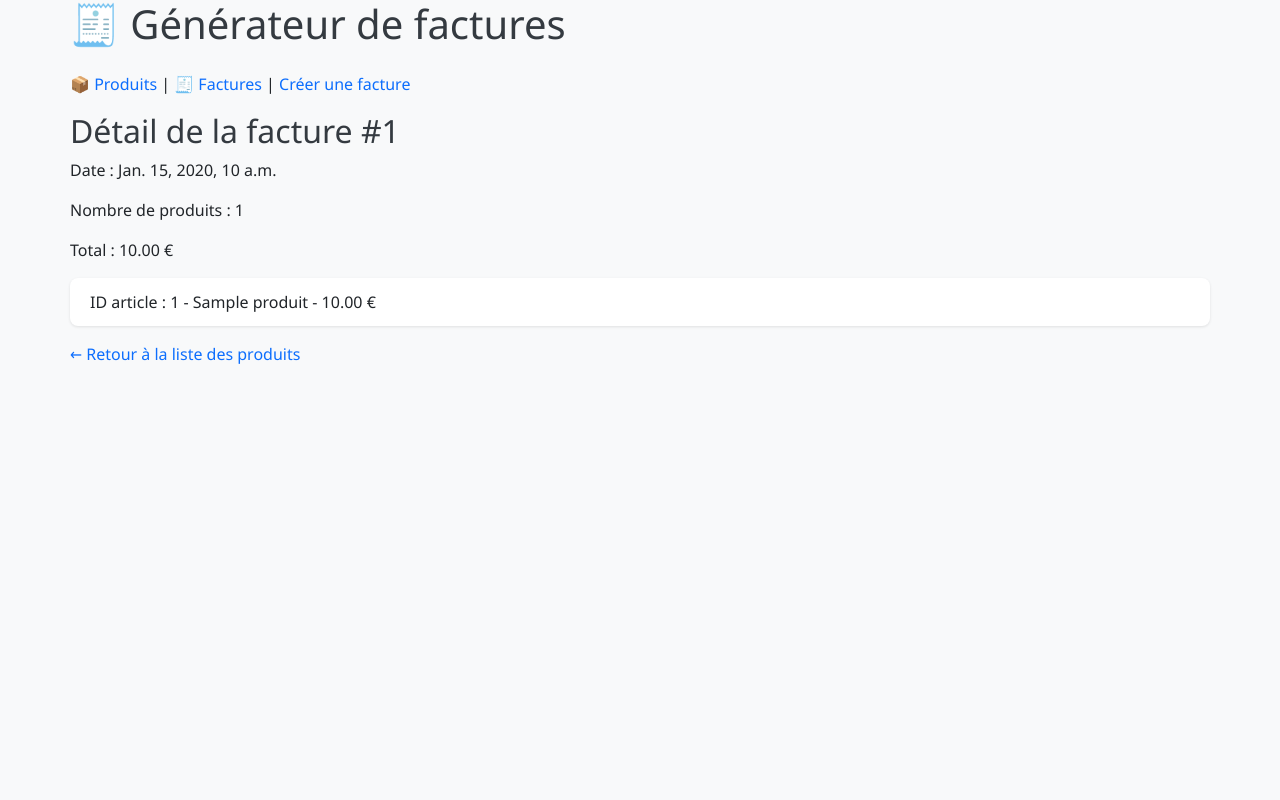
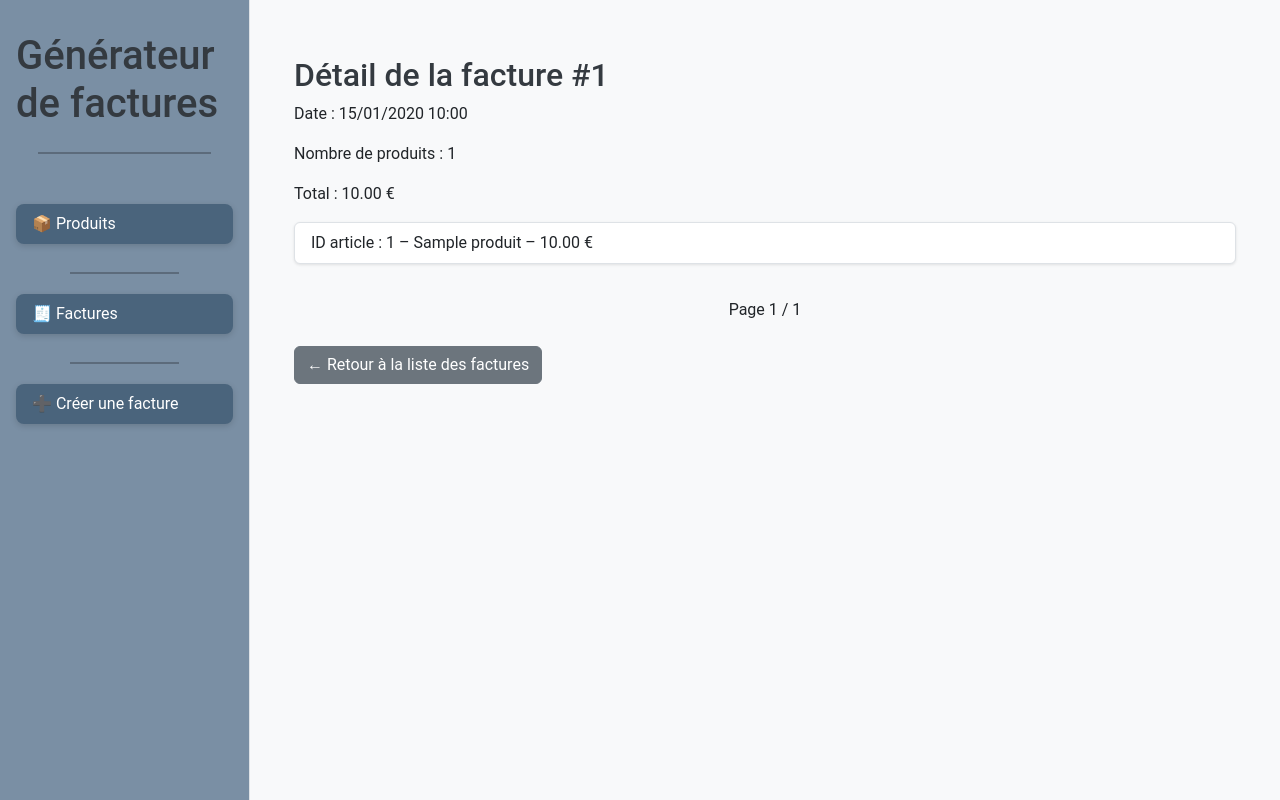
Before and after one commit to TATOUIN/Facture-Generator-Alltoo, a Django app: page /facture/1/ in a window 1280 px wide. Run offline with Django 5.2, Linux system fonts and the light colour scheme; tables that the repository leaves empty hold one stand-in row (values such as "Sample post").

Commit message:
Diverses amélioration visuelles et corrections

```diff
--- a/gestion/templates/gestion/facture_creer.html
+++ b/gestion/templates/gestion/facture_creer.html
@@ -40,7 +40,7 @@
                        data-nom="{{ produit.nom }}"
                        data-prix="{{ produit.prix }}"
                        class="form-check-input me-2">
-                ID :{{ produit.id }} - <strong>{{ produit.nom }}</strong> – {{ produit.prix }} €
+                ID : {{ produit.id }} - <strong>{{ produit.nom }}</strong> – {{ produit.prix }} € - Date de péremption : {{ produit.date_peremption|date:"d/m/Y" }}
               </div>
             </li>
           {% empty %}
--- a/gestion/templates/gestion/facture_detail.html
+++ b/gestion/templates/gestion/facture_detail.html
@@ -1,16 +1,37 @@
 {% extends 'base.html' %}
 
 {% block content %}
+<div class="container mt-4">
   <h2>Détail de la facture #{{ facture.id }}</h2>
-  <p>Date : {{ facture.date }}</p>
-  <p>Nombre de produits : {{ facture.nb_produits }}</p>
+  <p>Date : {{ facture.date|date:"d/m/Y H:i" }}</p>
+  <p>Nombre de produits : {{ page_obj.paginator.count }}</p>
   <p>Total : {{ facture.total }} €</p>
 
-  <ul>
-    {% for produit in facture.produits.all %}
-      <li>ID article : {{ produit.id }} - {{ produit.nom }} - {{ produit.prix }} €</li>
+  <ul class="list-group">
+    {% for produit in page_obj %}
+      <li class="list-group-item d-flex justify-content-between align-items-center">
+        <div>
+          ID article : {{ produit.id }} – {{ produit.nom }} – {{ produit.prix }} €
+        </div>
+      </li>
+    {% empty %}
+      <li class="list-group-item">Aucun produit trouvé.</li>
     {% endfor %}
   </ul>
 
-  <a href="{% url 'produit_list' %}">← Retour à la liste des produits</a>
+  <!-- Pagination -->
+  <div class="pagination mt-4">
+    {% if page_obj.has_previous %}
+      <a href="?page={{ page_obj.previous_page_number }}&q={{ search_query }}&sort={{ sort_option }}" class="btn btn-outline-secondary">← Précédent</a>
+    {% endif %}
+
+    <span class="mx-3">Page {{ page_obj.number }} / {{ page_obj.paginator.num_pages }}</span>
+
+    {% if page_obj.has_next %}
+      <a href="?page={{ page_obj.next_page_number }}&q={{ search_query }}&sort={{ sort_option }}" class="btn btn-outline-secondary">Suivant →</a>
+    {% endif %}
+  </div>
+
+  <a href="{% url 'facture_list' %}" class="btn btn-secondary mt-4">← Retour à la liste des factures</a>
+</div>
 {% endblock %}
--- a/gestion/urls.py
+++ b/gestion/urls.py
@@ -3,7 +3,7 @@ from . import views
 
 urlpatterns = [
     path('', views.produit_list, name='produit_list'),
-    path('ajouter/', views.produit_ajouter, name='produit_ajouter'),
+    path('produits/', views.produit_list, name='produit_list'),
     path('factures/creer/', views.facture_creer, name='facture_creer'),
     path('facture/<int:facture_id>/', views.facture_detail, name='facture_detail'),
     path('factures/', views.facture_list, name='facture_list'),
--- a/gestion/views.py
+++ b/gestion/views.py
@@ -29,21 +29,22 @@ def produit_list(request):
     page_number = request.GET.get('page')
     page_obj = paginator.get_page(page_number)
 
-    return render(request, 'gestion/produit_list.html', {
-        'page_obj': page_obj,
-        'search_query': search_query,
-        'sort_option': sort_option,
-    })
-
-def produit_ajouter(request):
+    # Si POST, traiter le formulaire ici
     if request.method == 'POST':
         form = ProduitForm(request.POST)
         if form.is_valid():
             form.save()
             return redirect('produit_list')
     else:
-        form = ProduitForm(initial={'date_peremption': date.today()})
-    return render(request, 'gestion/produit_form.html', {'form': form})
+        form = ProduitForm()
+
+    return render(request, 'gestion/produit_list.html', {
+        'page_obj': page_obj,
+        'search_query': search_query,
+        'sort_option': sort_option,
+        'form': form,
+    })
+
 
 
 def facture_creer(request):
@@ -80,9 +81,41 @@ def facture_creer(request):
         'search_query': search_query,
         'sort_option': sort_option
     })
+
+
+from django.core.paginator import Paginator
+
+
 def facture_detail(request, facture_id):
-    facture = Facture.objects.get(id=facture_id)
-    return render(request, 'gestion/facture_detail.html', {'facture': facture})
+    facture = get_object_or_404(Facture, id=facture_id)
+
+    search_query = request.GET.get('q', '')
+    sort_option = request.GET.get('sort', 'id')
+
+    produits = facture.produits.all()
+
+    # Filtre recherche
+    if search_query:
+        if search_query.isdigit():
+            produits = produits.filter(id=search_query)
+        else:
+            produits = produits.filter(nom__icontains=search_query)
+
+    # Tri
+    if sort_option in ['id', '-id', 'nom', '-nom', 'prix', '-prix']:
+        produits = produits.order_by(sort_option)
+
+    # Pagination (5 produits par page)
+    paginator = Paginator(produits, 5)
+    page_number = request.GET.get('page')
+    page_obj = paginator.get_page(page_number)
+
+    return render(request, 'gestion/facture_detail.html', {
+        'facture': facture,
+        'page_obj': page_obj,
+        'search_query': search_query,
+        'sort_option': sort_option,
+    })
 
 
 def facture_list(request):
@@ -102,7 +135,7 @@ def facture_list(request):
     if sort_option in ['date', '-date', 'total', '-total']:
         factures = factures.order_by(sort_option)
 
-    paginator = Paginator(factures, 5)
+    paginator = Paginator(factures, 7)
     page_number = request.GET.get('page')
     page_obj = paginator.get_page(page_number)
 
@@ -121,6 +154,8 @@ def produit_supprimer(request, produit_id):
         'objet': produit,
         'type': 'produit'
     })
+
+
 
 def facture_supprimer(request, facture_id):
     facture = get_object_or_404(Facture, id=facture_id)
--- a/static/css/style.css
+++ b/static/css/style.css
@@ -1,14 +1,46 @@
 body {
   background-color: #f8f9fa;
-  font-family: 'Segoe UI', Tahoma, Geneva, Verdana, sans-serif;
+  font-family: 'Roboto', sans-serif;
   height: 100%;
   margin: 0;
 }
+
+.modal-custom-size {
+  max-width: 400px;       /* largeur fixe plus petite */
+  width: 90vw;            /* largeur responsive max 90% viewport */
+  aspect-ratio: 1 / 1;    /* aspect carré */
+}
+
+
+/* Rendre les <p> flex-colonne pour que label soit au-dessus de input */
+.modal-body form p {
+  display: flex;
+  flex-direction: column;
+  margin-bottom: 1rem; /* espace entre les champs */
+}
+
+/* Style labels */
+.modal-body form p label {
+  margin-bottom: 0.3rem;
+  font-weight: 600;
+}
+
+/* Inputs, selects, textarea pleine largeur */
+.modal-body form p input,
+.modal-body form p select,
+.modal-body form p textarea {
+  width: 100% !important;
+  box-sizing: border-box;
+}
+
 
 .page-wrapper {
   display: flex;
   flex-direction: column;
   min-height: 100vh;
+}
+.mb-3 {
+  margin-bottom: 0 !important;
 }
 
 .content-scrollable {
@@ -48,6 +80,7 @@ ul li {
 button,
 .btn {
   border-radius: 6px;
+  margin-bottom: 0px !important;
 }
 
 .pagination {
--- a/templates/base.html
+++ b/templates/base.html
@@ -7,15 +7,74 @@
     <link href="https://cdn.jsdelivr.net/npm/bootstrap-icons@1.10.5/font/bootstrap-icons.css" rel="stylesheet">
     {% load static %}
     <link rel="stylesheet" href="{% static 'css/style.css' %}">
+    <style>
+        body {
+            min-height: 100vh;
+            display: flex;
+        }
+        .sidebar {
+            width: 250px;
+            background-color: #7a8fa4;
+            padding: 2rem 1rem;
+            border-right: 1px solid #dee2e6;
+        }
+        .content {
+            flex-grow: 1;
+            padding: 2rem;
+        }
+        .nav-link {
+            display: block;
+            padding: 0.5rem 1rem;
+            margin-bottom: 0.5rem;
+            background-color: #4a647c;   /* Une teinte plus foncée que #7a8fa4 */
+            color: white;                /* Texte clair pour le contraste */
+            border-radius: 8px;          /* Angles arrondis */
+            text-decoration: none;       /* Supprimer soulignement liens */
+            transition: background-color 0.3s ease;
+            box-shadow: 0 2px 6px rgba(0, 0, 0, 0.15); /* léger ombrage */
+        }
 
+        /* Effet au survol pour faire plus "vivant" */
+        .nav-link:hover {
+            background-color: #5f7d99;  /* un peu plus clair au hover */
+            color: white;
+        }
+        .separator {
+            border: none;
+            border-top: 2px solid black; /* couleur, épaisseur */
+            margin: 20px 0; /* espace au-dessus et en-dessous */
+            width: 50%; /* largeur de la ligne */
+            margin-left: auto;
+            margin-right: auto; /* centrer horizontalement */
+        }
+
+        .separator-first {
+            margin-bottom: 50px;
+            width: 80%;
+        }
+
+
+    </style>
 </head>
-<body class="container p-5">
-    <h1 class="mb-4">🧾 Générateur de factures</h1>
-    <div class="mb-3">
-      <a href="{% url 'produit_list' %}">📦 Produits</a> |
-      <a href="{% url 'facture_list' %}">🧾 Factures</a> |
-        <a href="{% url 'facture_creer' %}">Créer une facture</a>
-    </div>
-    {% block content %}{% endblock %}
+<script src="https://cdn.jsdelivr.net/npm/bootstrap@5.3.0/dist/js/bootstrap.bundle.min.js"></script>
+
+<body>
+    <!-- Sidebar gauche -->
+    <nav class="sidebar">
+        <h1 class="mb-4">Générateur de factures</h1>
+        <hr class="separator separator-first">
+        <div class="nav flex-column">
+            <a href="{% url 'produit_list' %}" class="nav-link">📦 Produits</a>
+            <hr class="separator">
+            <a href="{% url 'facture_list' %}" class="nav-link">🧾 Factures</a>
+            <hr class="separator">
+            <a href="{% url 'facture_creer' %}" class="nav-link">➕ Créer une facture</a>
+        </div>
+    </nav>
+
+    <!-- Contenu principal -->
+    <main class="content">
+        {% block content %}{% endblock %}
+    </main>
 </body>
 </html>
```
Also changed, not shown: gestion/templates/gestion/facture_list.html (+14 -8 lines), gestion/templates/gestion/produit_list.html (+33 -2 lines).
